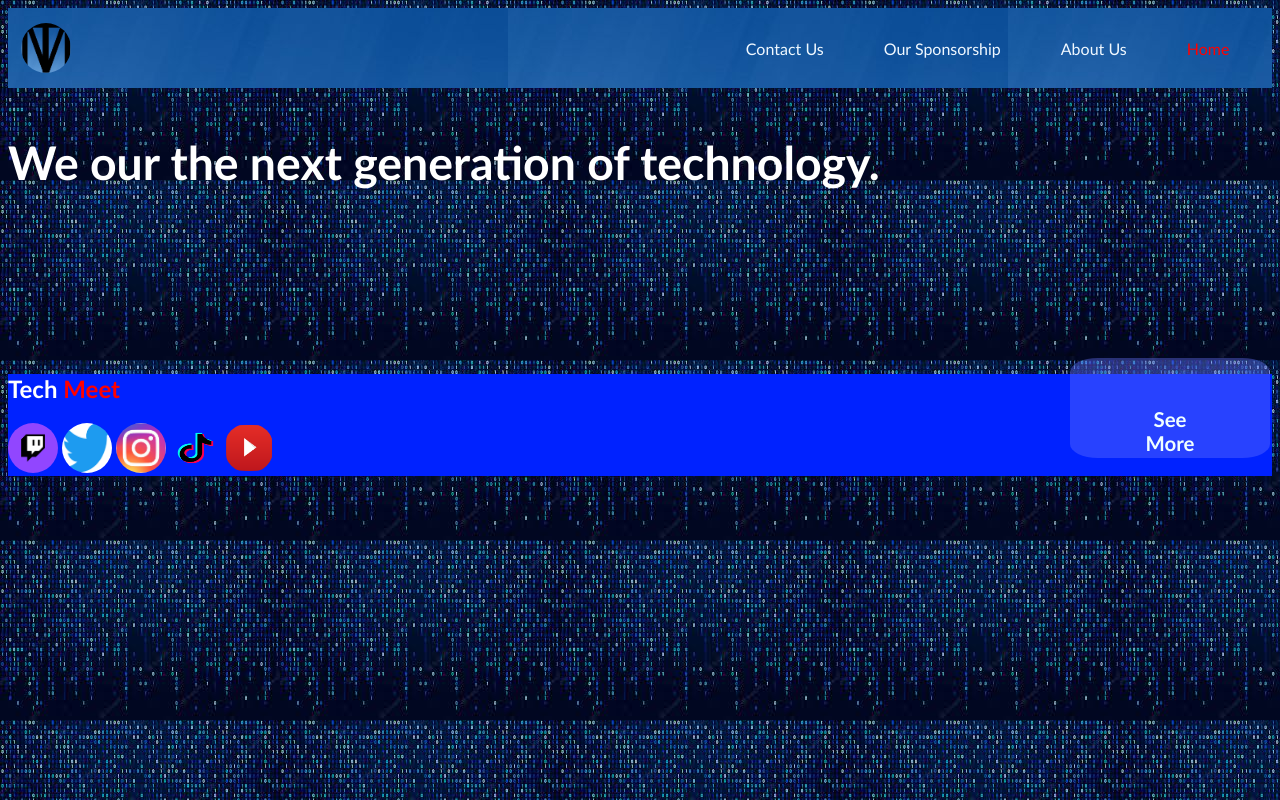
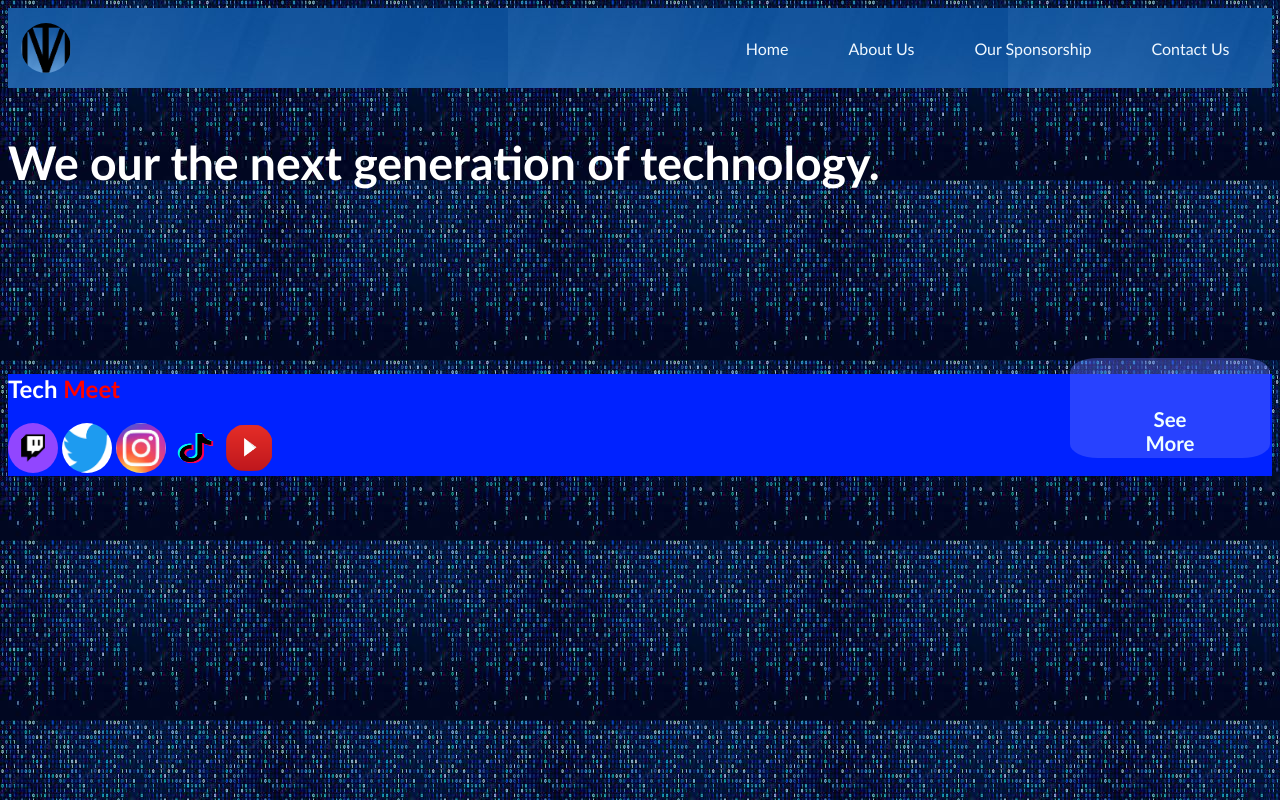
Before and after one commit to TechMeet0/Tech-Meet, a plain HTML site: page index.html in a window 1280 px wide. Drawn offline with Linux system fonts and the light colour scheme; a web font is replaced by a local one.

Commit message:
Update index.html

```diff
--- a/index.html
+++ b/index.html
@@ -9,10 +9,10 @@
     <div class="main">
         <h2><a href="index.html"><img src="Logo.jpg"></a></h2>
         <ul>
-        <a href="index.html"><span>Home</span></a>
-        <a href="about.html">About Us</a>
-        <a href="sponsorship.html">Our Sponsorship</a>
-        <a href="contact.html">Contact Us</a>
+            <a href="contact.html">Contact Us</a>
+            <a href="sponsorship.html">Our Sponsorship</a>
+            <a href="about.html">About Us</a>
+            <a href="index.html">Home</a>
         </ul>
     </div>
     <section class="advertiser">
```
